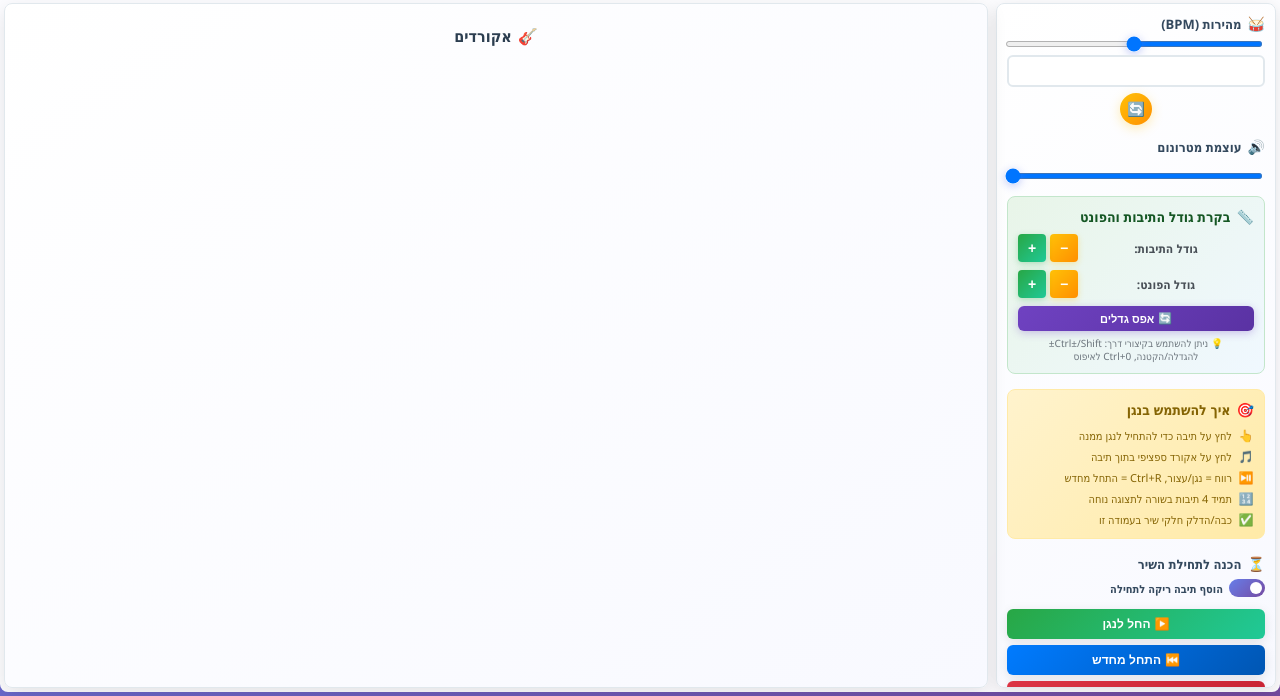
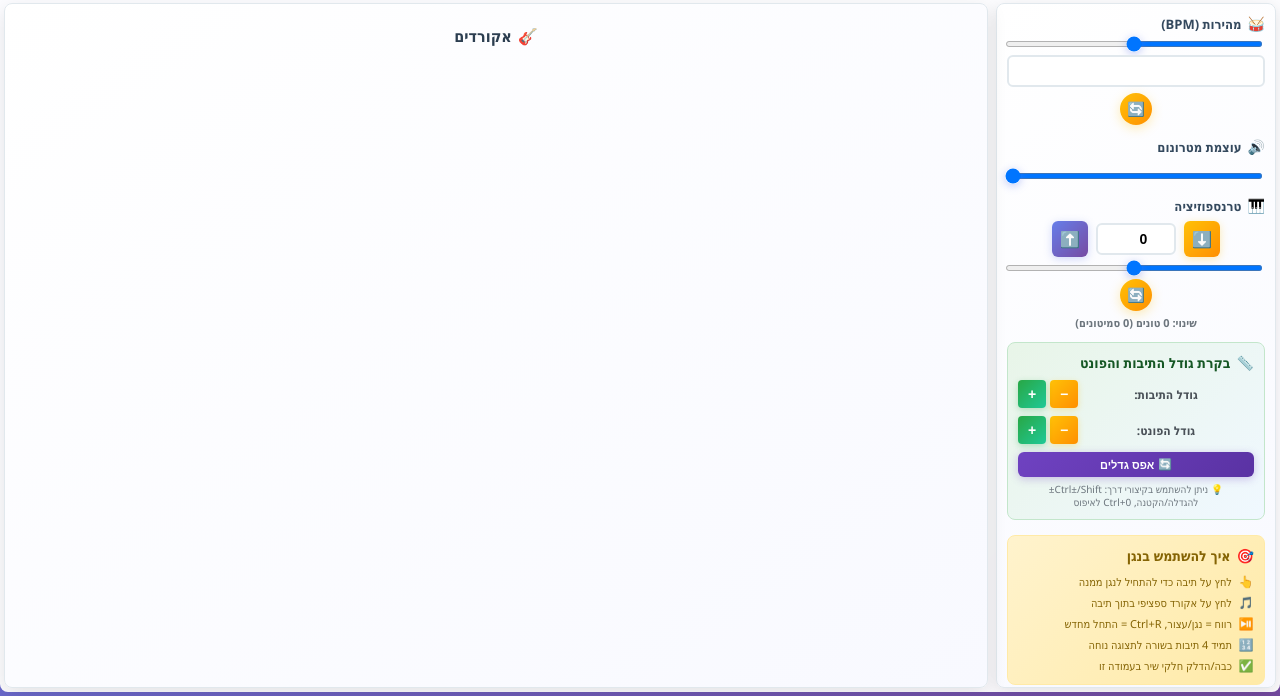
Before and after one commit to rotemakiki/MusicForAll, a Flask app: template templates/play_song.html in a window 1280 px wide. Shown: the part 104-800 px from the top of the page. Run offline with Flask 3, Linux system fonts and the light colour scheme; the template is opened without the code that fills it, so the values that code supplies are empty; parts of the project's set-up code (start-up, migrations or seed data) failed here and were passed over.

Commit message:
טרנזפוזיציה הושלם
הושלם

```diff
--- a/static/css/play_song.css
+++ b/static/css/play_song.css
@@ -505,6 +505,104 @@ body {
     outline: none;
     border-color: #667eea;
     box-shadow: 0 0 0 3px rgba(102, 126, 234, 0.1);
+}
+
+/* Transpose Controls */
+.transpose-controls {
+    display: flex;
+    flex-direction: column;
+    gap: 6px;
+}
+
+.transpose-buttons {
+    display: flex;
+    align-items: center;
+    justify-content: center;
+    gap: 8px;
+}
+
+.transpose-btn {
+    background: linear-gradient(135deg, #667eea, #764ba2);
+    color: white;
+    border: none;
+    border-radius: 6px;
+    width: 36px;
+    height: 36px;
+    font-size: 16px;
+    font-weight: 700;
+    cursor: pointer;
+    transition: all 0.3s;
+    display: flex;
+    align-items: center;
+    justify-content: center;
+    box-shadow: 0 2px 8px rgba(102, 126, 234, 0.3);
+}
+
+.transpose-btn:hover {
+    transform: translateY(-1px);
+    box-shadow: 0 3px 12px rgba(102, 126, 234, 0.4);
+    background: linear-gradient(135deg, #5a6fd8, #6a4190);
+}
+
+.transpose-btn.decrease {
+    background: linear-gradient(135deg, #ffc107, #ff8f00);
+    box-shadow: 0 2px 8px rgba(255, 193, 7, 0.3);
+}
+
+.transpose-btn.decrease:hover {
+    background: linear-gradient(135deg, #e0a800, #d39e00);
+    box-shadow: 0 3px 12px rgba(255, 193, 7, 0.4);
+}
+
+.transpose-input {
+    width: 80px;
+    padding: 6px;
+    border: 2px solid #e1e8ed;
+    border-radius: 6px;
+    font-size: 14px;
+    font-weight: 600;
+    text-align: center;
+    transition: all 0.3s;
+}
+
+.transpose-input:focus {
+    outline: none;
+    border-color: #667eea;
+    box-shadow: 0 0 0 3px rgba(102, 126, 234, 0.1);
+}
+
+.transpose-slider {
+    width: 100%;
+    height: 6px;
+    border-radius: 3px;
+    background: #e1e8ed;
+    outline: none;
+    cursor: pointer;
+    transition: all 0.3s;
+}
+
+.transpose-slider::-webkit-slider-thumb {
+    appearance: none;
+    width: 16px;
+    height: 16px;
+    border-radius: 50%;
+    background: linear-gradient(135deg, #667eea, #764ba2);
+    cursor: pointer;
+    box-shadow: 0 2px 8px rgba(102, 126, 234, 0.4);
+    transition: all 0.3s;
+}
+
+.transpose-slider::-webkit-slider-thumb:hover {
+    transform: scale(1.15);
+    box-shadow: 0 3px 12px rgba(102, 126, 234, 0.6);
+}
+
+.transpose-info {
+    text-align: center;
+    font-size: 11px;
+    color: #6c757d;
+    margin-top: 4px;
+    font-weight: 600;
 }
 
 .reset-btn {
--- a/static/js/play_song.js
+++ b/static/js/play_song.js
@@ -14,6 +14,9 @@ let addPreparationMeasure = true;
 let enabledLoops = new Set();
 let loopStates = {};
 const metronome = document.getElementById("metronome-sound");
+
+// Transposition state
+let transposeSemitones = 0; // Current transposition in semitones
 
 // משתני גודל התיבות והפונט
 let measureScale = 1.0; // גודל בסיסי של התיבות
@@ -38,6 +41,142 @@ function playMetronome() {
     metronome.volume = parseFloat(volume);
     metronome.currentTime = 0;
     metronome.play().catch(() => {});
+}
+
+// Transposition functions
+// Map notes to semitone positions from C (0 semitones)
+const noteToSemitones = {
+    'C': 0, 'C#': 1, 'Db': 1,
+    'D': 2, 'D#': 3, 'Eb': 3,
+    'E': 4,
+    'F': 5, 'F#': 6, 'Gb': 6,
+    'G': 7, 'G#': 8, 'Ab': 8,
+    'A': 9, 'A#': 10, 'Bb': 10,
+    'B': 11
+};
+
+// Map semitone positions to note names (preferring sharps for up, flats for down)
+const semitonesToNote = {
+    0: 'C', 1: 'C#', 2: 'D', 3: 'D#', 4: 'E', 5: 'F',
+    6: 'F#', 7: 'G', 8: 'G#', 9: 'A', 10: 'A#', 11: 'B'
+};
+
+const semitonesToNoteFlat = {
+    0: 'C', 1: 'Db', 2: 'D', 3: 'Eb', 4: 'E', 5: 'F',
+    6: 'Gb', 7: 'G', 8: 'Ab', 9: 'A', 10: 'Bb', 11: 'B'
+};
+
+// Transpose a single chord name
+function transposeChord(chordName, semitones) {
+    if (!chordName || typeof chordName !== 'string') {
+        return chordName;
+    }
+
+    // Skip preparation chords
+    if (chordName.includes('הכנה') || chordName.trim() === '') {
+        return chordName;
+    }
+
+    // Extract root note (can be 1-2 characters: C, C#, Db, etc.)
+    // Match case-insensitive but convert to uppercase for lookup
+    const chordMatch = chordName.match(/^([A-Ga-g][#b]?)(.*)/i);
+    if (!chordMatch) {
+        return chordName; // Return as-is if doesn't match pattern
+    }
+
+    // Convert root note to uppercase for lookup (C, C#, Db, etc.)
+    let rootNote = chordMatch[1];
+    if (rootNote.length === 1) {
+        rootNote = rootNote.toUpperCase();
+    } else {
+        rootNote = rootNote.charAt(0).toUpperCase() + rootNote.slice(1);
+    }
+    const suffix = chordMatch[2]; // Everything after the root note (m, maj, dim, etc.)
+
+    // Get semitone position of root note
+    const rootSemitones = noteToSemitones[rootNote];
+    if (rootSemitones === undefined) {
+        return chordName; // Unknown note, return as-is
+    }
+
+    // Calculate new semitone position
+    let newSemitones = (rootSemitones + semitones) % 12;
+    if (newSemitones < 0) {
+        newSemitones += 12;
+    }
+
+    // Choose note name based on whether transposing up or down
+    // Prefer sharps when going up, flats when going down (or keep original preference)
+    let newRootNote;
+    if (rootNote.includes('#')) {
+        // Original was sharp, prefer sharp
+        newRootNote = semitonesToNote[newSemitones];
+    } else if (rootNote.includes('b')) {
+        // Original was flat, prefer flat
+        newRootNote = semitonesToNoteFlat[newSemitones];
+    } else {
+        // Natural note - prefer sharp when going up, flat when going down
+        if (semitones >= 0) {
+            newRootNote = semitonesToNote[newSemitones];
+        } else {
+            newRootNote = semitonesToNoteFlat[newSemitones];
+        }
+    }
+
+    return newRootNote + suffix;
+}
+
+function transposeUp() {
+    const input = document.getElementById('transpose-input');
+    const slider = document.getElementById('transpose-slider');
+    let currentValue = parseFloat(input.value) || 0;
+
+    if (currentValue < 6) {
+        currentValue = Math.min(currentValue + 0.5, 6);
+        input.value = currentValue;
+        slider.value = currentValue;
+        transposeSemitones = currentValue * 2; // Convert tones to semitones
+        updateTransposeInfo();
+        renderChords();
+    }
+}
+
+function transposeDown() {
+    const input = document.getElementById('transpose-input');
+    const slider = document.getElementById('transpose-slider');
+    let currentValue = parseFloat(input.value) || 0;
+
+    if (currentValue > -6) {
+        currentValue = Math.max(currentValue - 0.5, -6);
+        input.value = currentValue;
+        slider.value = currentValue;
+        transposeSemitones = currentValue * 2; // Convert tones to semitones
+        updateTransposeInfo();
+        renderChords();
+    }
+}
+
+function resetTranspose() {
+    const input = document.getElementById('transpose-input');
+    const slider = document.getElementById('transpose-slider');
+    input.value = 0;
+    slider.value = 0;
+    transposeSemitones = 0;
+    updateTransposeInfo();
+    renderChords();
+}
+
+function updateTransposeInfo() {
+    const info = document.getElementById('transpose-info');
+    const tones = transposeSemitones / 2;
+    const semitones = transposeSemitones;
+    let text = `שינוי: ${tones >= 0 ? '+' : ''}${tones} טונים (${semitones >= 0 ? '+' : ''}${semitones} סמיטונים)`;
+
+    if (transposeSemitones === 0) {
+        text = 'שינוי: 0 טונים (0 סמיטונים)';
+    }
+
+    info.innerHTML = `<span>${text}</span>`;
 }
 
 // פונקציות הגדלה/הקטנה של התיבות
@@ -462,7 +601,9 @@ function createMeasureElement(measureData) {
         chordBox.style.flexGrow = "0";
         chordBox.style.flexShrink = "0";
 
-        chordBox.innerText = chord.chord;
+        // Apply transposition to chord name
+        const transposedChordName = transposeChord(chord.chord, transposeSemitones);
+        chordBox.innerText = transposedChordName;
 
         // הוסף אפשרות לקליק על אקורד ספציפי
         chordBox.addEventListener("click", (e) => {
@@ -825,13 +966,36 @@ document.addEventListener("DOMContentLoaded", () => {
     const bpmInput = document.getElementById("bpm-input");
     const volumeSlider = document.getElementById("volume-slider");
     const preparationCheckbox = document.getElementById("add-preparation");
+    const transposeSlider = document.getElementById("transpose-slider");
+    const transposeInput = document.getElementById("transpose-input");
+
+    // Transpose controls
+    transposeSlider.addEventListener("input", (e) => {
+        const value = parseFloat(e.target.value);
+        transposeInput.value = value;
+        transposeSemitones = value * 2; // Convert tones to semitones
+        updateTransposeInfo();
+        renderChords();
+    });
+
+    transposeInput.addEventListener("change", (e) => {
+        let value = parseFloat(e.target.value);
+        if (isNaN(value)) value = 0;
+        if (value < -6) value = -6;
+        if (value > 6) value = 6;
+        transposeInput.value = value;
+        transposeSlider.value = value;
+        transposeSemitones = value * 2; // Convert tones to semitones
+        updateTransposeInfo();
+        renderChords();
+    });
 
     // BPM controls
     bpmSlider.addEventListener("input", (e) => {
         bpm = parseInt(e.target.value);
         bpmInput.value = bpm;
         document.getElementById("current-bpm").innerText = bpm;
-        intervalMs = 60000 / bmp;
+        intervalMs = 60000 / bpm;
 
         if (interval) {
             stopPlayback();
@@ -893,8 +1057,8 @@ document.addEventListener("DOMContentLoaded", () => {
                 e.preventDefault();
                 if (bpm < 200) {
                     bpm += 5;
-                    bmpSlider.value = bpm;
-                    bmpInput.value = bpm;
+                    bpmSlider.value = bpm;
+                    bpmInput.value = bpm;
                     document.getElementById("current-bpm").innerText = bpm;
                     intervalMs = 60000 / bpm;
                 }
@@ -903,8 +1067,8 @@ document.addEventListener("DOMContentLoaded", () => {
                 e.preventDefault();
                 if (bpm > 40) {
                     bpm -= 5;
-                    bmpSlider.value = bpm;
-                    bmpInput.value = bpm;
+                    bpmSlider.value = bpm;
+                    bpmInput.value = bpm;
                     document.getElementById("current-bpm").innerText = bpm;
                     intervalMs = 60000 / bpm;
                 }
@@ -940,6 +1104,7 @@ document.addEventListener("DOMContentLoaded", () => {
 
     // Initialize everything
     initializeSongPartsControls();
+    updateTransposeInfo();
     renderChords();
 
     // Show keyboard shortcuts hint
--- a/templates/play_song.html
+++ b/templates/play_song.html
@@ -128,6 +128,26 @@
                     עוצמת מטרונום
                 </label>
                 <input type="range" id="volume-slider" min="0" max="1" step="0.01" value="1" class="volume-slider">
+            </div>
+
+            <!-- בקרת טרנספוזיציה -->
+            <div class="control-group">
+                <label for="transpose-slider" class="control-label">
+                    <span class="control-icon">🎹</span>
+                    טרנספוזיציה
+                </label>
+                <div class="transpose-controls">
+                    <div class="transpose-buttons">
+                        <button onclick="transposeDown()" class="transpose-btn decrease" title="הורד בטון">⬇️</button>
+                        <input type="number" id="transpose-input" min="-6" max="6" step="0.5" value="0" class="transpose-input">
+                        <button onclick="transposeUp()" class="transpose-btn" title="העלה בטון">⬆️</button>
+                    </div>
+                    <input type="range" id="transpose-slider" min="-6" max="6" step="0.5" value="0" class="transpose-slider">
+                    <button onclick="resetTranspose()" class="reset-btn" title="אפס טרנספוזיציה">🔄</button>
+                </div>
+                <div class="transpose-info" id="transpose-info">
+                    <span>שינוי: 0 טונים (0 סמיטונים)</span>
+                </div>
             </div>
 
             <!-- Size Controls Section -->
```
